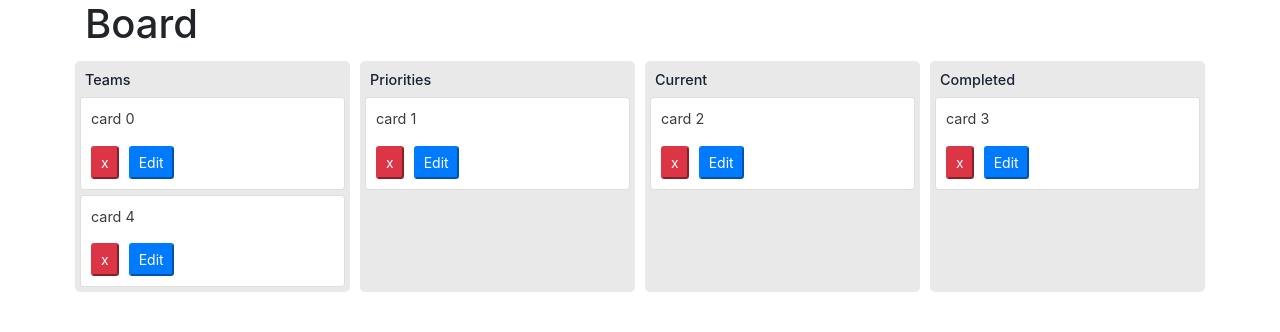
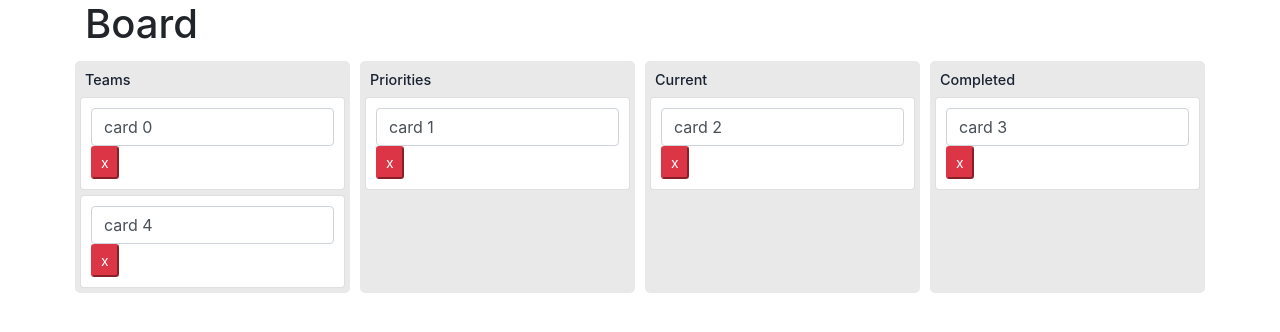
Before and after one commit to loicsay/kanban-board, a React (Create React App) app: page / in a window 1280 px wide. Shown: the top 332 px of the page. Built offline with nearby package versions, Linux system fonts and the light colour scheme.

Commit message:
dynamic edition

```diff
--- a/src/components/board.jsx
+++ b/src/components/board.jsx
@@ -9,6 +9,12 @@ class Board extends Component {
       { id: 2, list: "Current", content: "card 2" },
       { id: 3, list: "Completed", content: "card 3" },
       { id: 4, list: "Teams", content: "card 4" }
+    ],
+    lists: [
+      { id: 0, name: "Teams" },
+      { id: 1, name: "Priorities" },
+      { id: 2, name: "Current" },
+      { id: 3, name: "Completed" }
     ]
   };
 
@@ -17,11 +23,15 @@ class Board extends Component {
     this.setState({ cards });
   };
 
-  handleEdit = cardId => {
-    const text = String(prompt());
+  handleEdit = (content, cardId) => {
     const cards = this.state.cards;
-    cards[cardId].content = text;
-    this.setState({ cards });
+    for (let id in cards) {
+      if (Number(id) === cardId) {
+        cards[id].content = content;
+      }
+    }
+    this.setState(cards);
+    console.log(this.state);
   };
 
   render() {
@@ -30,38 +40,15 @@ class Board extends Component {
         <div className="container">
           <h1>Board</h1>
           <div className="row">
-            <div className="col-sm">
+            {this.state.lists.map(list => (
               <List
-                name={"Teams"}
+                key={list.id}
+                name={list.name}
                 cards={this.state.cards}
                 onDelete={this.handleDelete}
                 onEdit={this.handleEdit}
               />
-            </div>
-            <div className="col-sm">
-              <List
-                name={"Priorities"}
-                cards={this.state.cards}
-                onDelete={this.handleDelete}
-                onEdit={this.handleEdit}
-              />
-            </div>
-            <div className="col-sm">
-              <List
-                name={"Current"}
-                cards={this.state.cards}
-                onDelete={this.handleDelete}
-                onEdit={this.handleEdit}
-              />
-            </div>
-            <div className="col-sm">
-              <List
-                name={"Completed"}
-                cards={this.state.cards}
-                onDelete={this.handleDelete}
-                onEdit={this.handleEdit}
-              />
-            </div>
+            ))}
           </div>
         </div>
       </React.Fragment>
--- a/src/components/card.jsx
+++ b/src/components/card.jsx
@@ -1,25 +1,32 @@
 import React, { Component } from "react";
 
 class Card extends Component {
+
+  handleOnBlur = (e) => {
+    this.props.onEdit(e.target.value, this.props.id);
+  }
+
   render() {
     return (
       <>
         <div className="card">
           <div className="card-body">
-            <p className="card-text">{this.props.content}</p>
+            <input
+              type="text"
+              className="form-control"
+              onBlur={this.handleOnBlur}
+              defaultValue={this.props.content}
+            />
             <button
               className="btn-danger btn-sm"
               onClick={() => this.props.onDelete(this.props.id)}
             >
               x
             </button>
-            <button className="btn-primary btn-sm"
-            onClick={()=>this.props.onEdit(this.props.id)}>Edit</button>
           </div>
         </div>
       </>
     );
   }
 }
-
 export default Card;
--- a/src/components/list.jsx
+++ b/src/components/list.jsx
@@ -8,6 +8,7 @@ class List extends Component {
     );
     return (
       <>
+        <div className="col-sm">
           <h4>{this.props.name}</h4>
           {filtered_cards.map(card => (
             <Card
@@ -18,6 +19,7 @@ class List extends Component {
               onEdit={this.props.onEdit}
             />
           ))}
+        </div>
       </>
     );
   }
```
Lines whose indentation alone changed are shown as unchanged.
